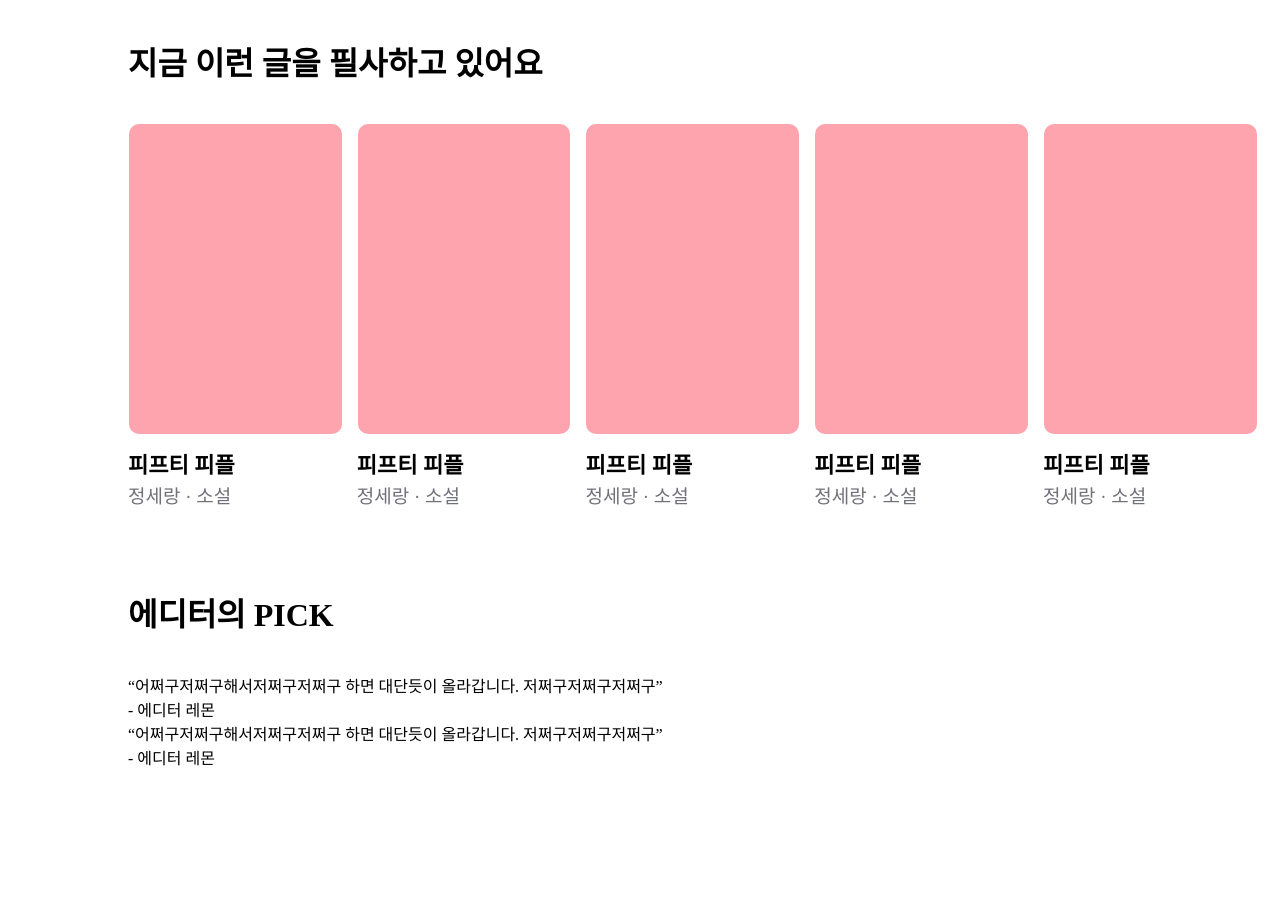
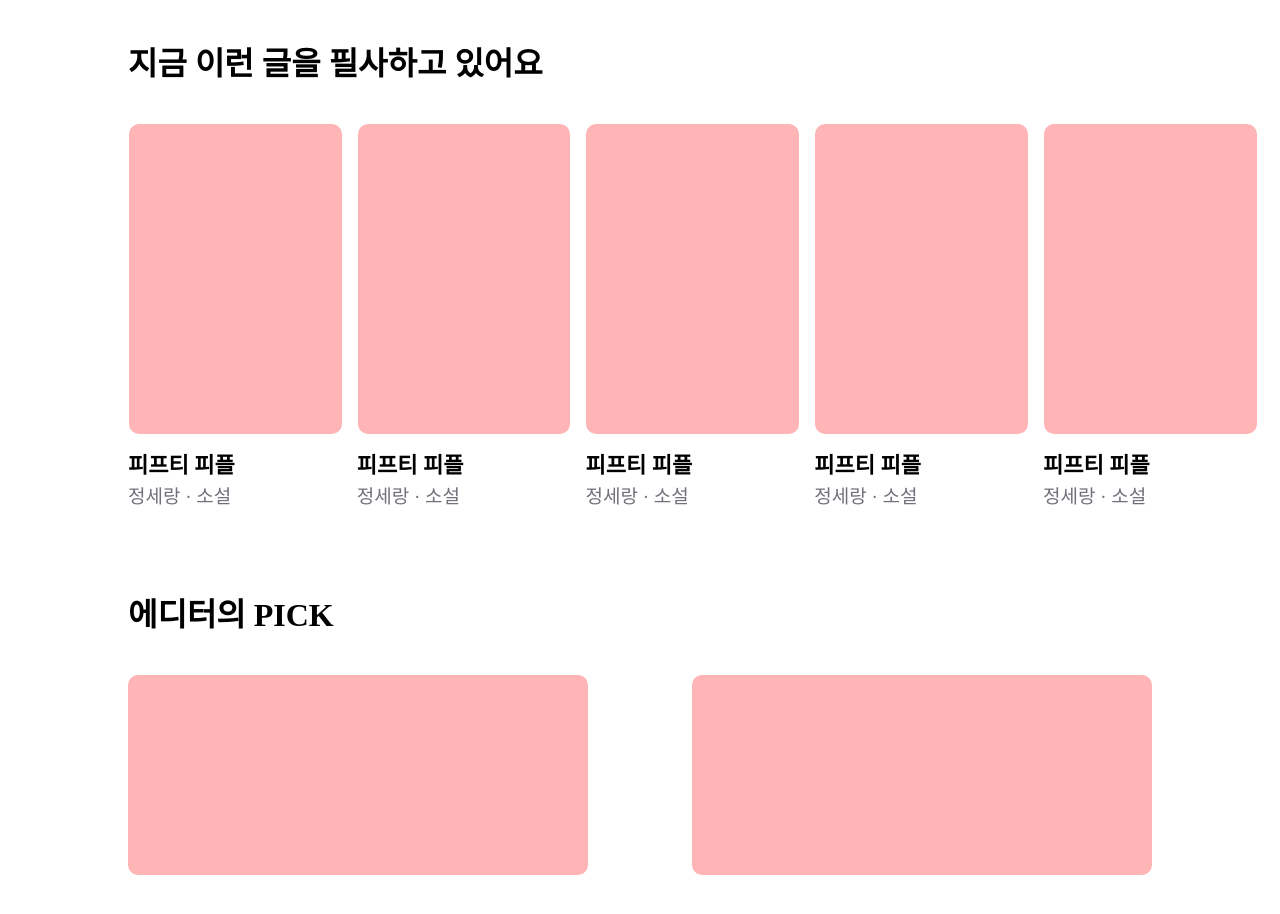
Before and after one commit to yihimin/js_todoc, a React (Create React App) app: page /main in a window 1280 px wide. Shown: the part 600-1514 px from the top of the page. Before the commit the page ends 1371 px from the top, so only its background shows below. Built offline with nearby package versions, Linux system fonts and the light colour scheme; a web font is replaced by a local one.

Commit message:
fix : 메인 화면 수정
에디터의 PICK 콘텐츠 생성

```diff
--- a/src/pages/MainPage.jsx
+++ b/src/pages/MainPage.jsx
@@ -53,6 +53,21 @@ const MainPage = () => {
         },
     ];
 
+    const picks = [
+        {
+            category: "소설",
+            title: "피프티 피플",
+            author: "정세랑",
+            img: ""
+        },
+        {
+            category: "소설",
+            title: "피프티 피플",
+            author: "정세랑",
+            img: ""
+        },
+    ];
+
     return (
         <div>
             <SearchNav/>
@@ -61,7 +76,8 @@ const MainPage = () => {
                     <div className="text-[32px] font-bold mt-20">이런 글은 어때요?</div>
                     <div className="article-list flex flex-col space-y-7">
                         {articles.map((article, index) => (
-                            <div className="h-[132px] relative bg-stone-50 rounded-[10px] border border-zinc-500" key={index}>
+                            <div className="h-[132px] relative bg-stone-50 rounded-[10px] border border-zinc-500"
+                                 key={index}>
                                 <div className="pl-12 pt-4">
                                     <div
                                         className="px-[13px] py-px bg-zinc-500 rounded-[45px] justify-start items-center gap-2.5 inline-flex">
@@ -76,7 +92,7 @@ const MainPage = () => {
                                     </div>
                                 </div>
                                 <div
-                                    className="top-0 absolute text-right text-zinc-500 text-xl font-medium">❤ {article.likes}
+                                    className="absolute right-14 top-1/2 transform -translate-y-1/2 text-right text-zinc-500 text-xl font-medium">♡ {article.likes}
                                 </div>
 
                             </div>
@@ -91,7 +107,7 @@ const MainPage = () => {
                                  key={index}>
                                 <div className="w-[212.74px] h-[386.87px] relative">
                                     <div
-                                        className={`w-[212.74px] h-[309.87px] left-[1px] top-0 absolute bg-rose-300 rounded-[10px]`}/>
+                                        className={`w-[212.74px] h-[309.87px] left-[1px] top-0 absolute bg-customPink rounded-[10px]`}/>
                                     <div
                                         className="left-0 top-[325.37px] absolute text-[22px] font-semibold">
                                         {writing.title}
@@ -108,17 +124,14 @@ const MainPage = () => {
 
                 <section className="editors-pick flex flex-col space-y-9">
                     <div className="text-[32px] font-bold mt-20">에디터의 PICK</div>
-                    <div className="pick-list">
-                        <div className="pick-item">
-                            <p>“어쩌구저쩌구해서저쩌구저쩌구 하면 대단듯이 올라갑니다. 저쩌구저쩌구저쩌구”</p>
-                            <span>- 에디터 레몬</span>
-                        </div>
-                        <div className="pick-item">
-                            <p>“어쩌구저쩌구해서저쩌구저쩌구 하면 대단듯이 올라갑니다. 저쩌구저쩌구저쩌구”</p>
-                            <span>- 에디터 레몬</span>
-                        </div>
+                    <div className="pick-list flex space-x-4 justify-between">
+                        {picks.map((pick, index) => (
+                            <div className="w-[460px] h-[200px] relative bg-customPink rounded-[10px]"
+                                 key={index}></div>
+                        ))}
                     </div>
                 </section>
+                <div className="mb-20"></div>
             </div>
         </div>
     );
--- a/tailwind.config.js
+++ b/tailwind.config.js
@@ -8,6 +8,7 @@ module.exports = {
       colors: {
         customGreen: '#869F58',
         customGray : '#B0B0B0',
+        customPink : '#FFB5B5',
       },
     },
   },
```
Lines whose indentation alone changed are shown as unchanged.
